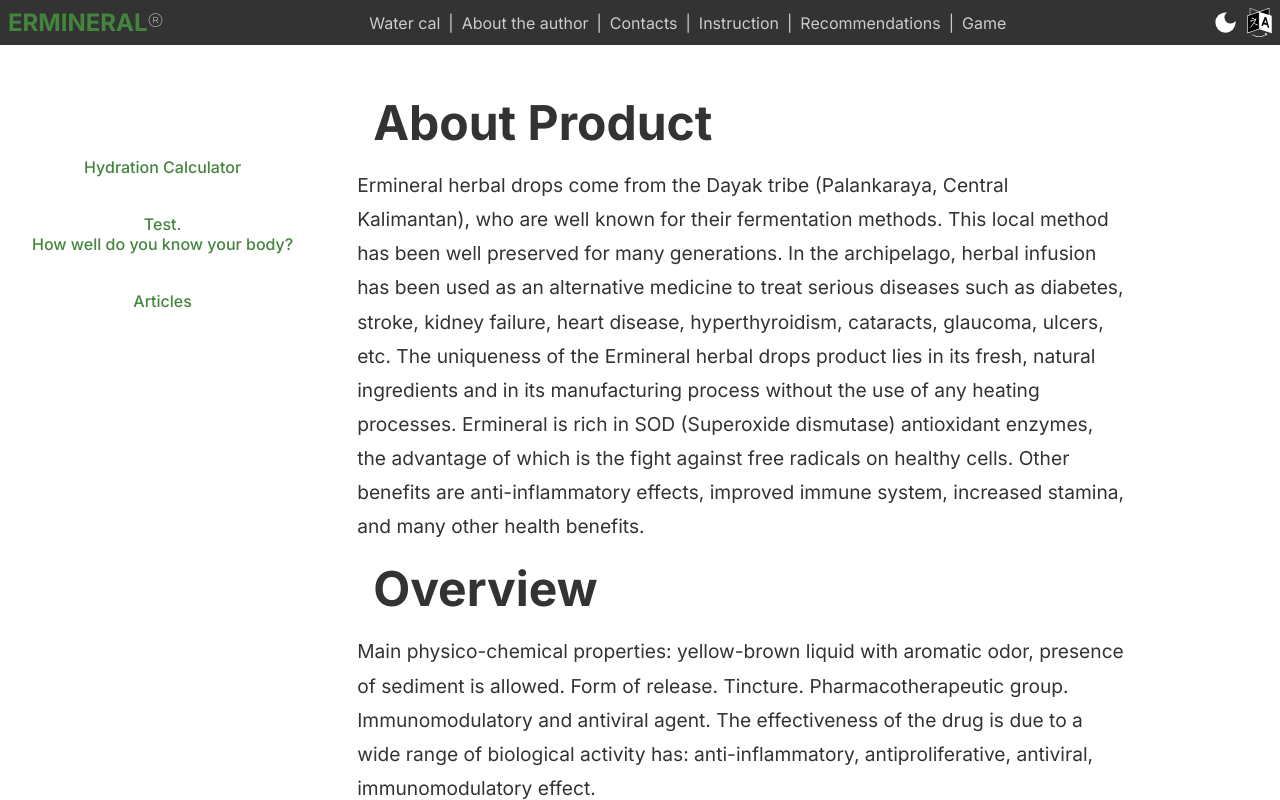
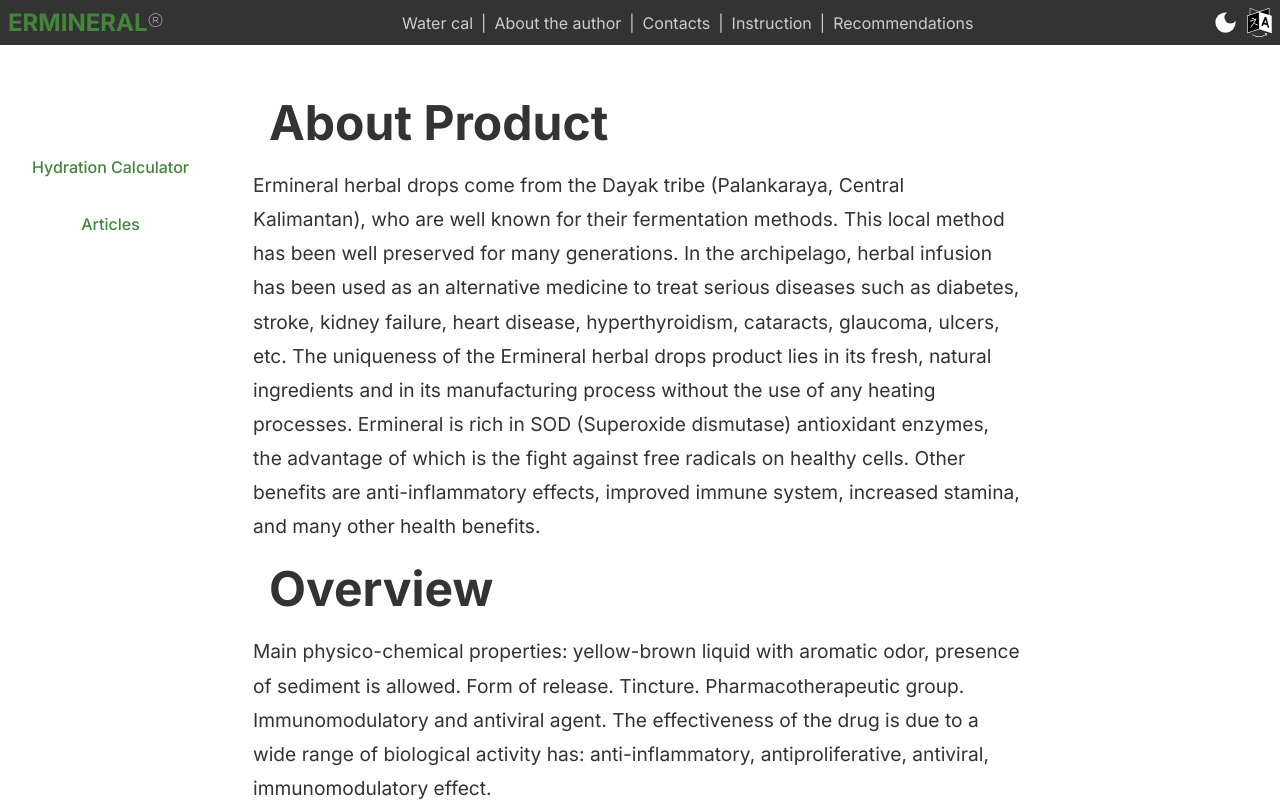
Before and after one commit to mishin78/ermineral-platform, a Next.js app: page / in a window 1280 px wide. Built offline with nearby package versions, Linux system fonts and the light colour scheme.

Commit message:
deleted test section

```diff
--- a/src/app/aside.js
+++ b/src/app/aside.js
@@ -14,7 +14,6 @@
                     }}
                     ><li>Hydration Calculator</li>
                 </Link>
-                <li>Test.<br/>How well do you know your body?</li>
                 <li>Articles</li>
             </ul>
             )}
@@ -28,7 +27,6 @@
                     }}>
                     <li>Калькулятор норми води на добу</li>
                 </Link>
-                <li>Тест. Наскільки добре ти знаєш своє тіло?</li>
                 <li>Статті</li>
             </ul>
             )}
@@ -42,7 +40,6 @@
                     }}>
                     <li>Калькулятор нормы воды в сутки</li>
                 </Link>
-                <li>Тест. Насколько хорошо вы знаете свое тело?</li>
                 <li>Статьи</li>
             </ul>
             )}
--- a/src/app/header.js
+++ b/src/app/header.js
@@ -37,8 +37,6 @@
                     }}
                     ><li>Recommendations</li>
                 </Link>
-                <span>|</span>
-                <li>Game</li>
             </ul>}
             {lang === 'ru' && <ul>
                 <li>Партнерство</li>
@@ -62,8 +60,6 @@
                     }}
                     ><li>Рекомендации</li>
                 </Link>
-                <span>|</span>
-                <li>Игра</li>
             </ul>}
             {lang === 'ua' && <ul>
                 <li>Партнерство</li>
@@ -87,7 +83,6 @@
                     }}
                     ><li>Рекомендації</li>
                 </Link>
-                <span>|</span>
                 <li>Гра</li>
             </ul>}
             <div className='icons'>
```
